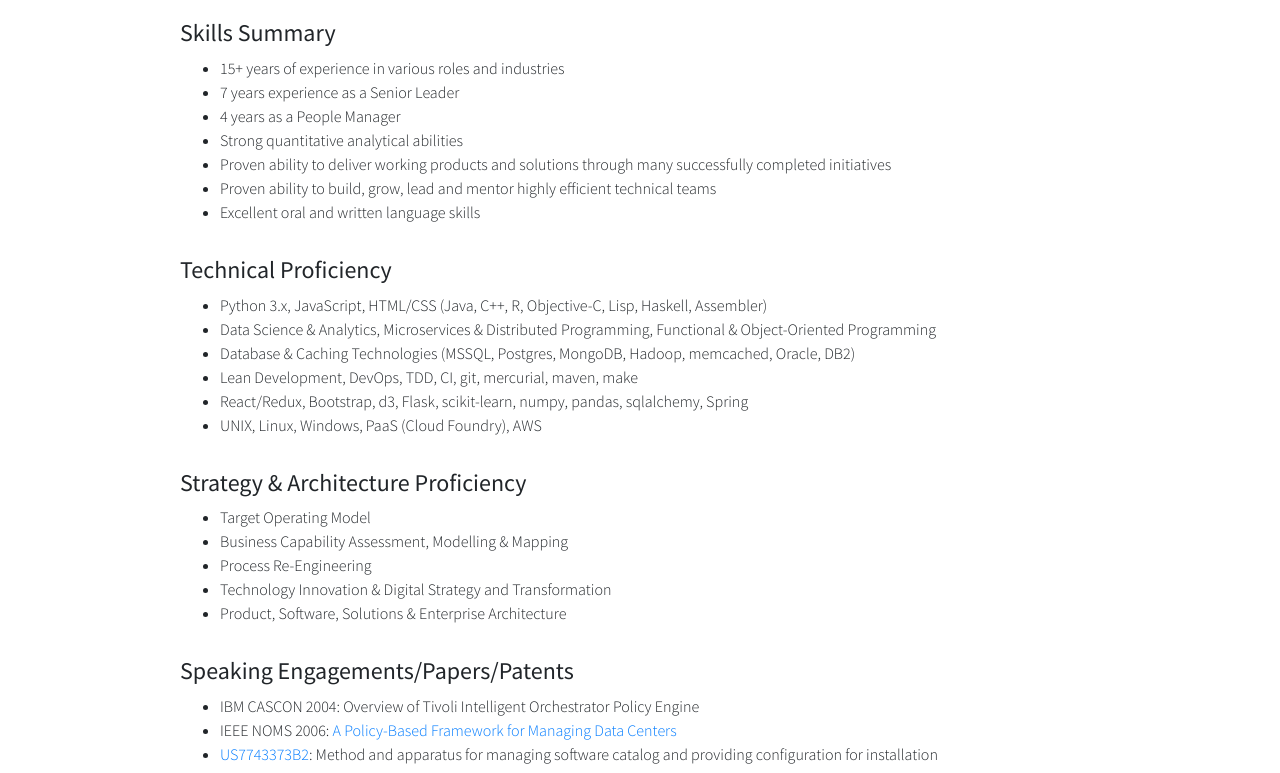
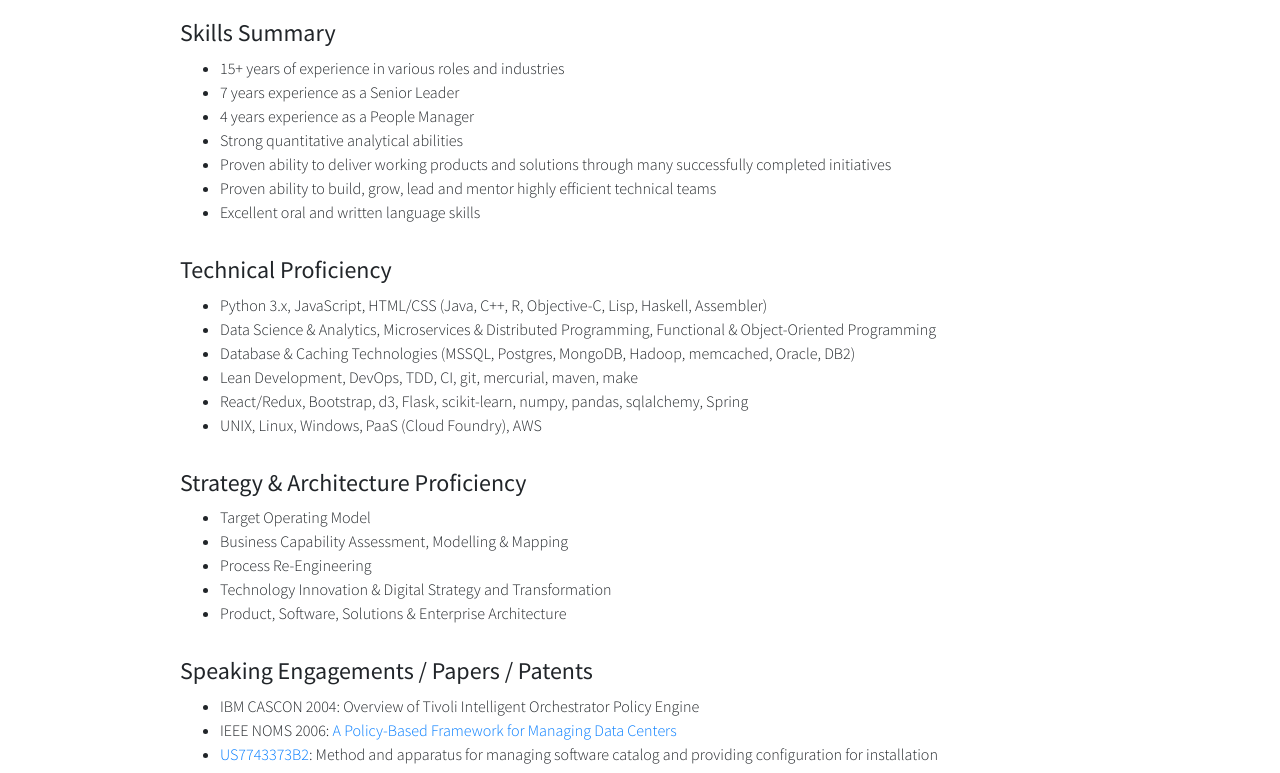
Before and after one commit to mavram/mavram.github.io, a Jekyll site: the page built from experience.html, in a window 1280 px wide. Shown: the part 359-1132 px from the top of the page. Built offline with Jekyll 4.4.1, drawn with Linux system fonts in a browser that asks for light colours.

Commit message:
minor edits

```diff
--- a/experience.html
+++ b/experience.html
@@ -41,7 +41,7 @@ experience-marker: active-with-caret
             <ul>
                 <li >15+ years of experience in various roles and industries</li>
                 <li >7 years experience as a Senior Leader</li>
-                <li >4 years as a People Manager</li>
+                <li >4 years experience as a People Manager</li>
                 <li >Strong quantitative analytical abilities</li>
                 <li >Proven ability to deliver working products and solutions through many successfully completed initiatives</li>
                 <li >Proven ability to build, grow, lead and mentor highly efficient technical teams</li>
@@ -83,7 +83,7 @@ experience-marker: active-with-caret
                 <p class="h6">2000 - 2001 / ServiceSoft (acquired by Broadbase), Toronto / Senior Software Developer</p>
             </div>
 
-            <p class="h4 pt-3">Speaking Engagements/Papers/Patents</p>
+            <p class="h4 pt-3">Speaking Engagements / Papers / Patents</p>
             <ul>
                 <li >IBM CASCON 2004: Overview of Tivoli Intelligent Orchestrator Policy Engine</li>
                 <li >
```
